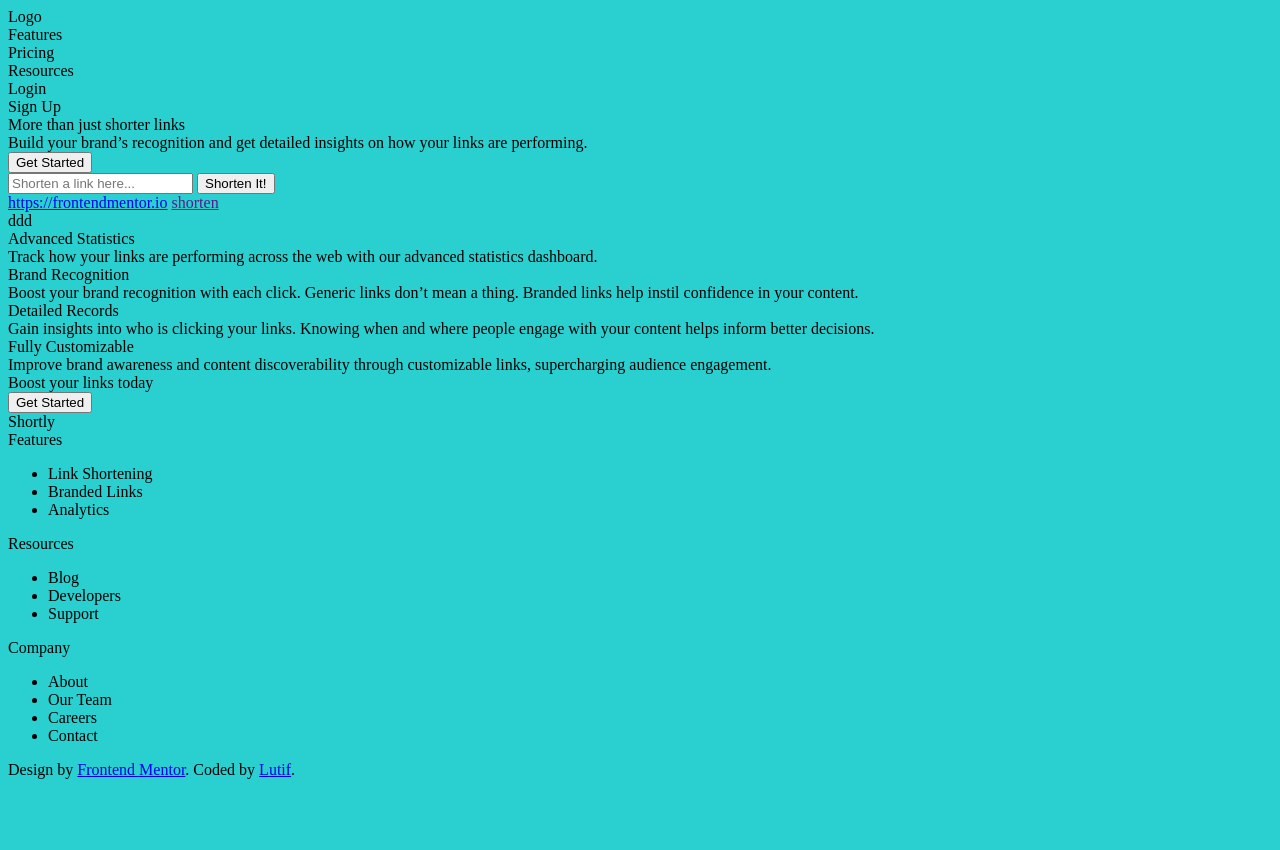
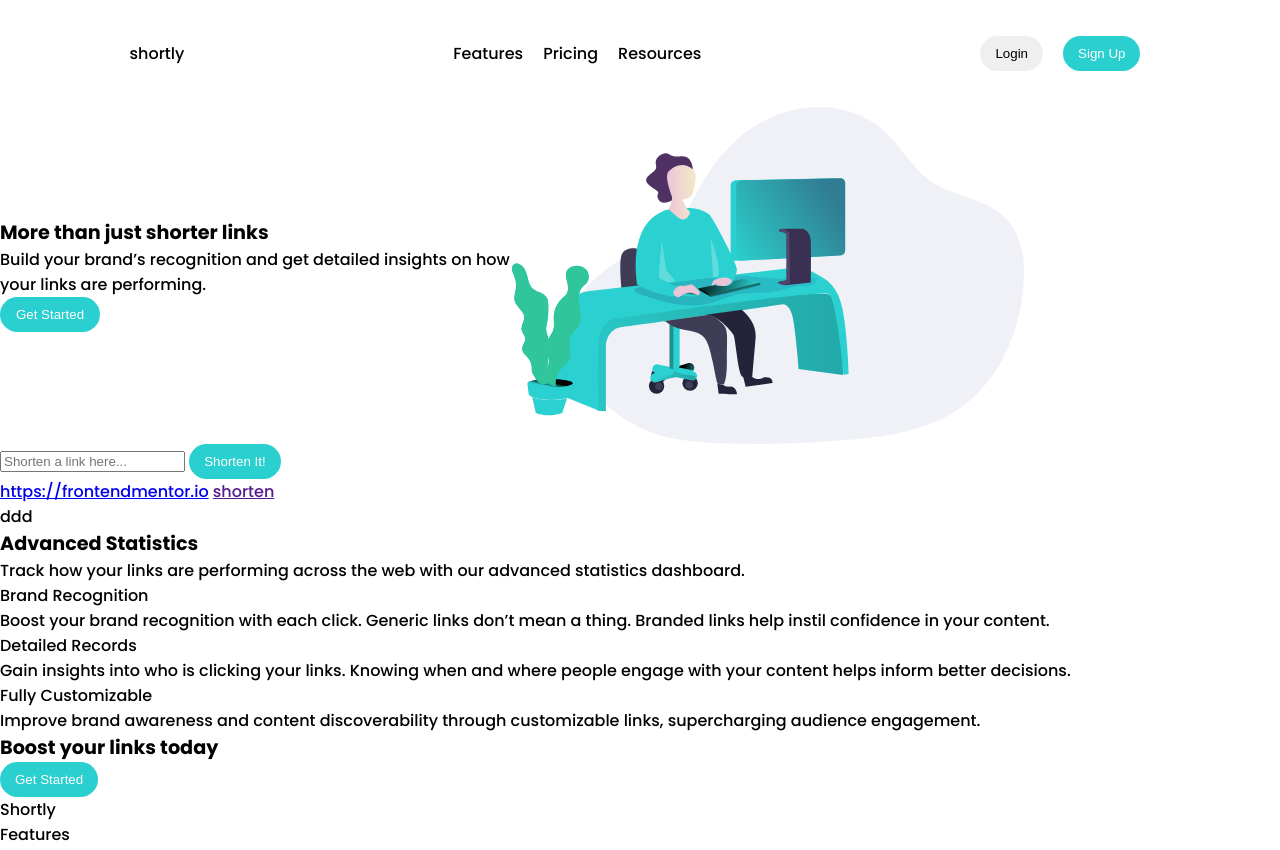
Before and after one commit to Lutif/shorty, a plain HTML site: page index.html in a window 1280 px wide. Shown: the top 850 px of the page. Before the commit the page ends 800 px from the top, so only its background shows below. Drawn offline with Linux system fonts and the light colour scheme.

Commit message:
adding styles to navbar

```diff
--- a/index.html
+++ b/index.html
@@ -4,27 +4,48 @@
   <meta charset="UTF-8">
   <meta name="viewport" content="width=device-width, initial-scale=1.0">   <title>Shortly URL shortening </title>
 <link rel="stylesheet" href="./styles.css"/>
+<link href="https://fonts.googleapis.com/css?family=Poppins:500,700&display=swap" rel="stylesheet">
+
 </head>
 <body>
 <div class="navbar">
   <div class="logo">
-    Logo
+    shortly
   </div>
 
-<div class="navitems">  Features </div>
-<div class="navitems">   Pricing</div>
-<div class="navitems">  Resources</div>
+<ul class='subnav'>
+  <li>
+    <a class="navitem">  Features </a>
+  </li>
+<li>
+  <a class="navitem">   Pricing</a>
+</li>
+<li>
+  <a class="navitem">  Resources</a>
+</li>
+</ul>
 <div class="navbuttons">
-<div class="navbuttons ">Login</div>
-<div class="navbuttons cyan">Sign Up</div>
+<ul class='subnav'>
+  <li >
+    <button class="navbutton navitem ">Login</button>
+  </li>
+<li>
+  <button class="navbutton cyan navitem">Sign Up</button>
+</li>
+</ul>
 </div>
 </div>
 
 <div class="container main">
+  <div class="content">
   <div class="heading">  More than just shorter links</div>
   <div class="body-text">Build your brand’s recognition and get detailed insights
-    on how your links are performing.</div>
-<button class='cyan'>  Get Started</button>
+    on how your links are performing.
+  </div>
+  <button class='cyan'>  Get Started</button>
+</div>
+<img class='main-image' src="./images/illustration-working.svg" alt="">
+
   </div>
 <div class="container">
   <div class="form">
--- a/styles.css
+++ b/styles.css
@@ -2,17 +2,83 @@
 
 --Cyan: hsl(180, 66%, 49%);
 --Dark-Violet: hsl(257, 27%, 26%);
-
-
---Red: hsl(0, 87%, 67%)
-
-
---Gray: hsl(0, 0%, 75%)
---Grayish-Violet: hsl(257, 7%, 63%)
---Very-Dark-Blue: hsl(255, 11%, 22%)
---Very-Dark-Violet: hsl(260, 8%, 14%)
+--Red: hsl(0, 87%, 67%);
+--Gray: hsl(0, 0%, 75%);
+--Grayish-Violet: hsl(257, 7%, 63%);
+--Very-Dark-Blue: hsl(255, 11%, 22%);
+--Very-Dark-Violet: hsl(260, 8%, 14%);
 
 }
 body{
-    background-color: var(--Cyan)
+    background-color: smokewhite;
+    flex-wrap: wrap;
+    margin:0;
+    padding:0;
+    font-family: 'Poppins', sans-serif;
+
 }
+
+
+.cyan{
+    background-color: var(--Cyan);
+color:white;
+
+}
+
+
+
+/* navbar section */
+.navbar{
+    display: flex;
+    padding: 20px;
+    align-items: center;
+    justify-content: space-around;
+
+
+}
+.subnav{
+    list-style: none;
+    display:flex;
+}
+.navitem{
+    margin: 0 10px;
+}
+
+
+
+
+/* main content area */
+
+.container{
+    display:flex;
+    flex-wrap: wrap;
+    align-items: center;
+}
+.main{
+    justify-items: flex-end;
+}
+.main .content{
+    display:flex;
+    flex-direction:column;
+    width:40vw;
+
+}
+.main-image{
+    width:40vw;
+    height: auto;
+
+
+}
+
+
+button{
+    padding: 10px 15px;
+    border-radius: 20px;
+    border: none;
+    max-width: 100px;
+}
+
+.heading{
+    font-weight: bold;
+    font-size:1.2rem;
+}
```
